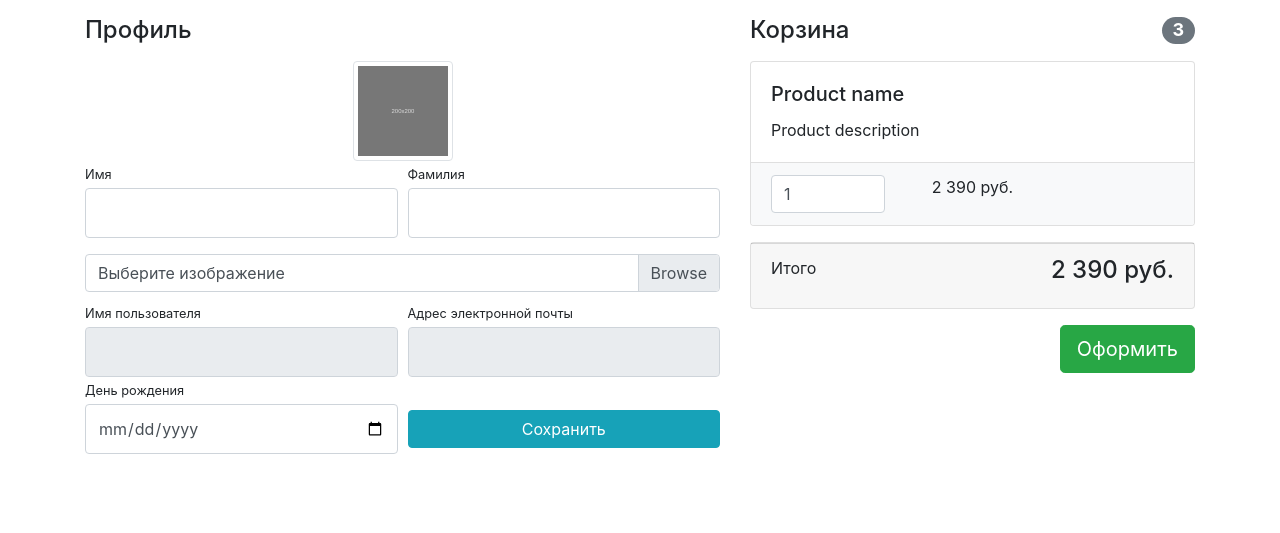
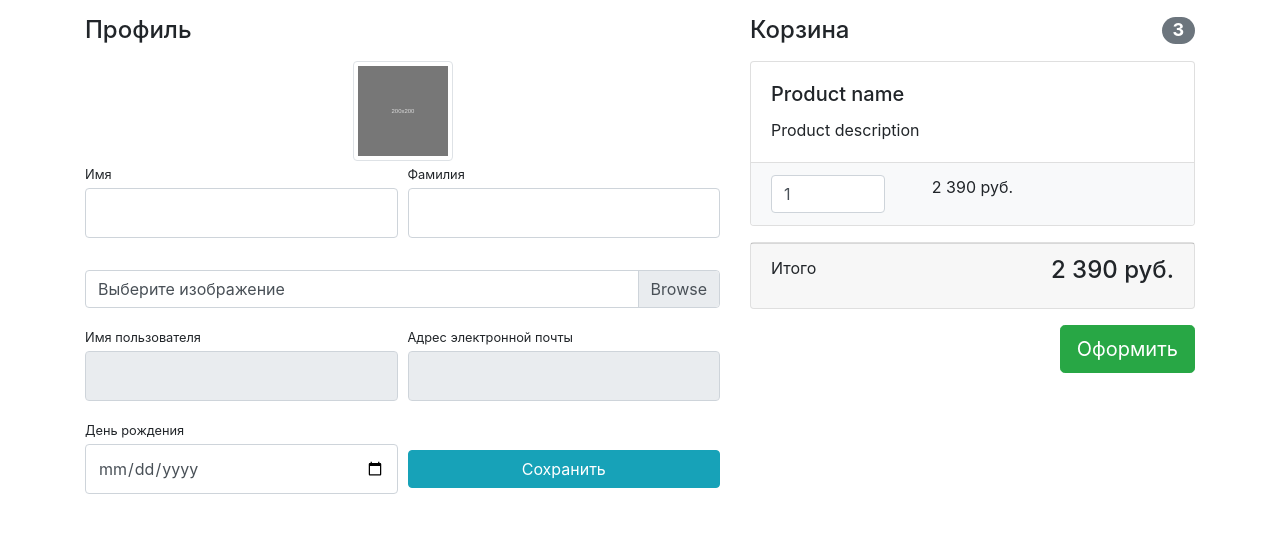
Before and after one commit to VProgramMist/geekshop, a Django app: template authapp/templates/authapp/profile.html in a window 1280 px wide. Shown: the part 56-589 px from the top of the page. Run offline with Django 3.2, Linux system fonts and the light colour scheme; the template is opened without the code that fills it: values that come from a table or form of the project are taken from there, others are empty; some libraries are stand-ins or nearby versions.

Commit message:
Fix profile.html style

```diff
--- a/authapp/templates/authapp/profile.html
+++ b/authapp/templates/authapp/profile.html
@@ -22,7 +22,7 @@
                 </div>
                 <form action="{% url 'auth:profile' %}" method="post" enctype="multipart/form-data">
                     {% csrf_token %}
-                    <div class="form-row">
+                    <div class="form-row mb-3">
                         <div class="col-lg-6">
                             <div class="form-group">
                                 <label class="small mb-1" for="{{ form.first_name.id_for_label }}">Имя</label>
@@ -36,7 +36,7 @@
                             </div>
                         </div>
                     </div>
-                    <div class="form-row mb-2">
+                    <div class="form-row mb-3">
                         <div class="col-lg-12">
                             <div class="custom-file">
                                 {{ form.avatar }}
@@ -44,7 +44,7 @@
                             </div>
                         </div>
                     </div>
-                    <div class="form-row">
+                    <div class="form-row mb-3">
                         <div class="col-lg-6">
                             <label class="small mb-1" for="{{ form.username.id_for_label }}">Имя пользователя</label>
                             {{ form.username }}
@@ -55,7 +55,7 @@
                             {{ form.email }}
                         </div>
                     </div>
-                    <div class="form-row">
+                    <div class="form-row mb-3">
                         <div class="col-lg-6">
                             <label class="small mb-1" for="{{ form.birth_date.id_for_label }}">День рождения</label>
                             {{ form.birth_date }}
```
